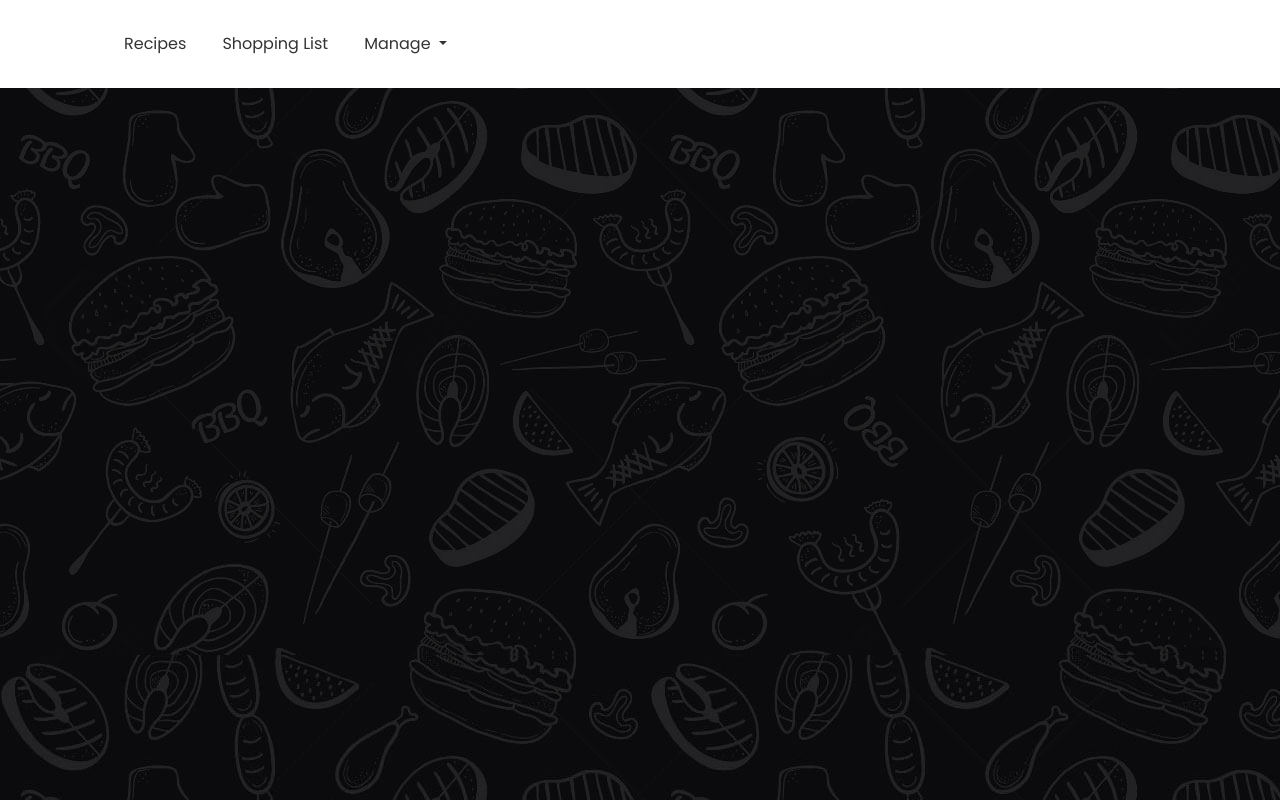
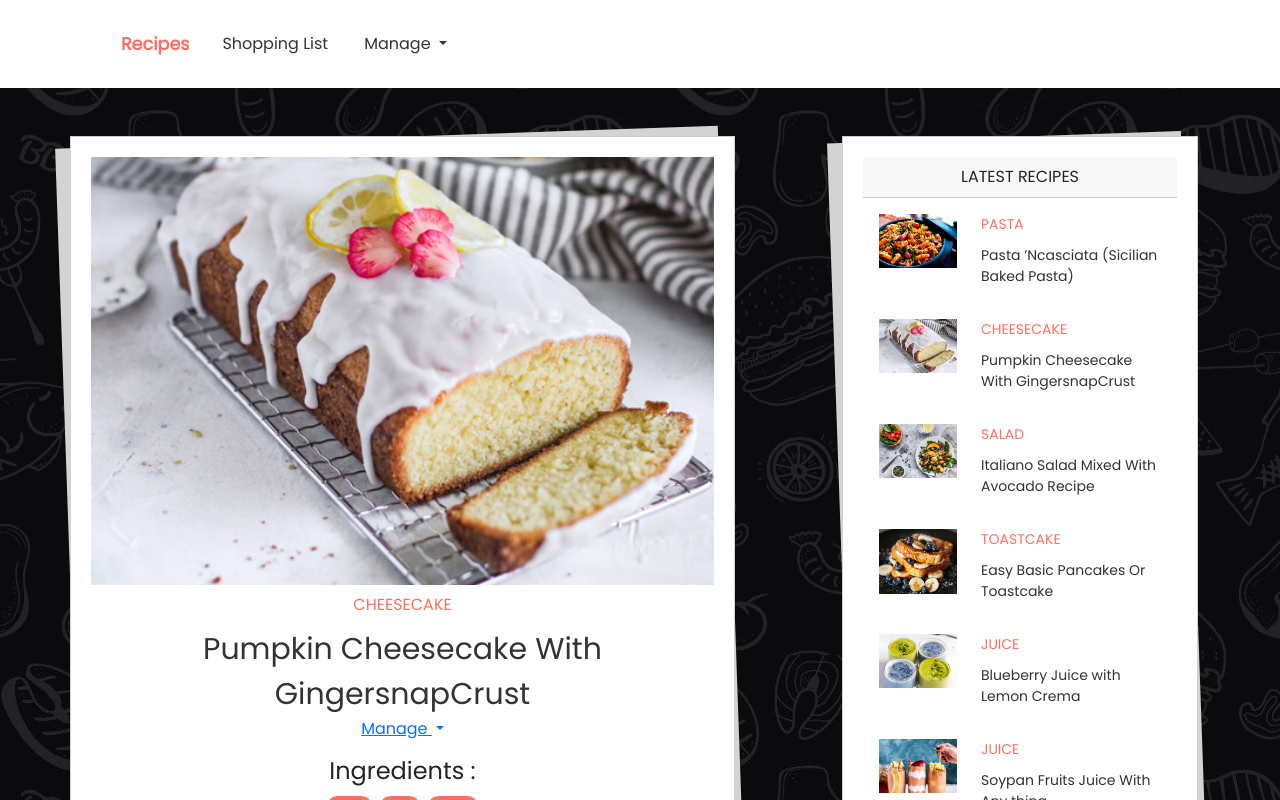
Before and after one commit to ahmedelbaiomy/recipe-book-angular, an Angular app: page /recipes/1 in a window 1280 px wide. Before the commit this address led to /. Shown: the top 800 px of the page. Built offline with nearby package versions, Linux system fonts and the light colour scheme.

Commit message:
seperate single recipe page

```diff
--- a/src/app/app.component.html
+++ b/src/app/app.component.html
@@ -1,6 +1,6 @@
 <app-header></app-header>
 
-<div class="m-5">
+<div class="my-5">
   <router-outlet></router-outlet>
   <!-- <app-recipes></app-recipes> -->
 </div>
--- a/src/app/recipes/recipe-details/recipe-details.component.html
+++ b/src/app/recipes/recipe-details/recipe-details.component.html
@@ -1,5 +1,4 @@
-
-<!-- Modal -->
+<!-- Modal
 <div class="modal fade" id="recipreDetailsModal" #recipreDetailsModal tabindex="-1" aria-labelledby="exampleModalLabel" aria-hidden="true">
   <div class="modal-dialog modal-dialog-centered modal-xl">
     <div class="modal-content">
@@ -32,17 +31,76 @@
                 <div class="dropdown-divider"></div>
                 <a class="dropdown-item text-danger" href="#">Delete</a>
               </div>
-            </div>
+          </div>
           <div class="ingredients mt-3">
             <h4>Ingredients :</h4>
             <span *ngFor="let ingredients of recipeDetails.ingerdients" class="badge rounded-pill mx-1" style="background-color: #ff6f61;">{{ingredients.name}}</span>
           </div>
         </div>
-
-
-
       </div>
 
     </div>
   </div>
+</div> -->
+
+<div class="container ">
+  <div class="row">
+    <div class="card col-md-7">
+      <div class="col-md-12">
+        <div class="img-fluid">
+          <img [src]="recipeDetails.imagePath" width="100%" [alt]="recipeDetails.name">
+        </div>
+      </div>
+
+      <div class="col-md-12 mt-2">
+        <div class="title text-center">
+          {{recipeDetails.name}}
+        </div>
+        <div class="desc text-center">
+          {{recipeDetails.description}}
+        </div>
+        <div class="actionBtn dropdown text-center">
+            <a class="dropdown-toggle w-100 text-end" href="#" id="dropdown" role="button" data-bs-toggle="dropdown" aria-expanded="false">
+              Manage
+            </a>
+            <div class="dropdown-menu dropdown-menu-end" aria-labelledby="dropdown">
+              <a class="dropdown-item" (click)="addToShoppingList(recipeDetails.ingerdients)">Add To Shopping-list</a>
+              <div class="dropdown-divider"></div>
+              <a class="dropdown-item" href="#">Edit</a>
+              <div class="dropdown-divider"></div>
+              <a class="dropdown-item text-danger" href="#">Delete</a>
+            </div>
+        </div>
+        <div class="ingredients mt-3">
+          <h4>Ingredients :</h4>
+          <span *ngFor="let ingredients of recipeDetails.ingerdients" class="badge rounded-pill mx-1" style="background-color: #ff6f61;">{{ingredients.name}}</span>
+        </div>
+      </div>
+    </div>
+
+    <div class="col-md-4 offset-1">
+      <div class="card">
+        <div class="card-header">
+          LATEST RECIPES
+        </div>
+        <div class="card-body" *ngFor="let latest of latestRecipes;let i =index" [routerLink]="['/recipes',i]">
+          <div class="row">
+              <div class="col-md-4">
+                <div class="img-fluid">
+                  <img [src]="latest.imagePath" width="100%" [alt]="latest.name">
+                </div>
+              </div>
+              <div class="col-md-8">
+                <div class="title text-start"  style="font-size: 14px;">
+                  {{latest.name}}
+                </div>
+                <div class="desc text-start" style="font-size: 14px;">
+                  {{latest.description}}
+                </div>
+              </div>
+          </div>
+        </div>
+      </div>
+    </div>
+  </div>
 </div>
--- a/src/app/recipes/recipe-details/recipe-details.component.scss
+++ b/src/app/recipes/recipe-details/recipe-details.component.scss
@@ -1,30 +1,84 @@
-.modal-content  {
-  -webkit-border-radius: 0px !important;
-  -moz-border-radius: 0px !important;
-  border-radius: 0px !important;
+// .modal-content  {
+//   -webkit-border-radius: 0px !important;
+//   -moz-border-radius: 0px !important;
+//   border-radius: 0px !important;
+// }
+// .modal-body{
+//   .title{
+//     font-size: 16px;
+//     color: #ff6f61;
+//     text-transform: uppercase;
+//     margin-bottom: 10px;
+//     margin-top: 10px;
+//     display: block;
+//   }
+//   .desc{
+//     font-size: 20px;
+//     font-weight: 700;
+//     margin-top: 10px;
+//     margin-bottom: 10px;
+
+//   }
+//   .actionBtn{
+//     margin-top: 10px;
+//     margin-bottom: 10px;
+//     a{
+//       text-decoration: none;
+//     color: #333;
+//     }
+//   }
+// }
+
+.card {
+  background-color: rgb(255, 255, 255);
+  text-align: center;
+  padding: 20px;
+  border-radius: 0px;
+  margin-bottom: 30px;
+  cursor: pointer;
 }
-.modal-body{
-  .title{
+
+.card::before {
+  content: '';
+  position: absolute;
+  top: 0px;
+  left: 0px;
+  width: 100%;
+  height: 100%;
+  background-color: lightgray;
+  border-radius: 0px;
+  z-index: -1;
+  transform: rotate(-2deg);
+
+}
+
+.card:hover::before{
+  transform: rotate(2deg);
+}
+.card-image img {
+  width: 100%;
+  height: 180px;
+}
+
+.card-content {
+  padding: 15px;
+}
+
+.title {
   font-size: 16px;
   color: #ff6f61;
   text-transform: uppercase;
   margin-bottom: 10px;
-    margin-top: 10px;
   display: block;
 }
-  .desc{
-    font-size: 20px;
-    font-weight: 700;
-    margin-top: 10px;
-    margin-bottom: 10px;
+
+.desc {
+  font-size: 30px;
+  color: #333;
 
 }
-  .actionBtn{
-    margin-top: 10px;
-    margin-bottom: 10px;
-    a{
-      text-decoration: none;
-    color: #333;
+/*---------------------------------------------*/
+
+.latest_recipes{
+
 }
-  }
-}
--- a/src/app/recipes/recipe-details/recipe-details.component.ts
+++ b/src/app/recipes/recipe-details/recipe-details.component.ts
@@ -1,16 +1,28 @@
-import { Component, Input } from '@angular/core';
+import { Component, Input, OnInit } from '@angular/core';
 import { Recipe } from '../recipe.model';
 import { ShoppingListService } from '../../services/shopping-list.service';
 import { Ingredients } from '../../shared/models/ingredients.model';
+import { RecipeService } from './../../services/recipe.service';
+import { ActivatedRoute, Params } from '@angular/router';
 
 @Component({
   selector: 'app-recipe-details',
   templateUrl: './recipe-details.component.html',
   styleUrl: './recipe-details.component.scss'
 })
-export class RecipeDetailsComponent {
-  @Input() recipeDetails!:Recipe;
-  constructor(private shoppingListService:ShoppingListService){}
+export class RecipeDetailsComponent implements OnInit{
+  recipeDetails!:Recipe;
+  latestRecipes:Recipe[]=[];
+  constructor(private shoppingListService:ShoppingListService,private activatedRoute:ActivatedRoute,private recipeService:RecipeService){}
+
+  ngOnInit(): void {
+    this.activatedRoute.params.subscribe((params:Params)=>{
+      this.recipeDetails = this.recipeService.getRecipeById(+params['id'])
+    })
+
+    this.latestRecipes = this.recipeService.getRecipes();
+
+  }
   addToShoppingList(ingredients:Ingredients[]){
     this.shoppingListService.addIngredients(ingredients);
   }
--- a/src/app/recipes/recipe-list/recipe-item/recipe-item.component.html
+++ b/src/app/recipes/recipe-list/recipe-item/recipe-item.component.html
@@ -1,5 +1,4 @@
-<!-- <p>recipe-item works!</p> -->
-<div class="card" (click)="setRecipeSelected(recipe)">
+<div class="card" [routerLink]="[index]">
   <div class="card-image">
       <img [src]="recipe.imagePath" alt="{{recipe.name}}">
   </div>
--- a/src/app/recipes/recipe-list/recipe-item/recipe-item.component.ts
+++ b/src/app/recipes/recipe-list/recipe-item/recipe-item.component.ts
@@ -9,11 +9,5 @@ import { RecipeService } from '../../../services/recipe.service';
 })
 export class RecipeItemComponent {
   @Input() recipe!: Recipe;
-
-  constructor(private recipeService:RecipeService) {
-
-  }
-  setRecipeSelected(recipe:Recipe){
-    this.recipeService.setRecipe(recipe);
-  }
+  @Input() index!:number;
 }
--- a/src/app/recipes/recipe-list/recipe-list.component.html
+++ b/src/app/recipes/recipe-list/recipe-list.component.html
@@ -4,8 +4,8 @@
 </a>
 <div class="container">
   <div class="row">
-   <div class="col-lg-3 col-md-6 col-sm-1" *ngFor="let recipe of recipes">
-      <app-recipe-item [recipe]="recipe"></app-recipe-item>
+   <div class="col-lg-3 col-md-6 col-sm-1" *ngFor="let recipe of recipes;let i=index">
+      <app-recipe-item [recipe]="recipe" [index]="i"></app-recipe-item>
    </div>
    </div>
  </div>
--- a/src/app/recipes/recipes.component.html
+++ b/src/app/recipes/recipes.component.html
@@ -1,3 +1,3 @@
-<app-recipe-list></app-recipe-list>
-
-<app-recipe-details [recipeDetails]="selectedRecipe"></app-recipe-details>
+<!-- <app-recipe-list></app-recipe-list> -->
+<router-outlet></router-outlet>
+<!-- <app-recipe-details></app-recipe-details> -->
--- a/src/app/services/recipe.service.ts
+++ b/src/app/services/recipe.service.ts
@@ -71,5 +71,8 @@ export class RecipeService {
   setRecipe(recipe:Recipe){
     this.recipeSelected.emit(recipe);
   }
+  getRecipeById(id:number){
+    return this.recipes[id];
+  }
 
 }
```
Also changed, not shown: src/app/app-routing.module.ts (+10 -1 lines), src/assets/images/banner1.jpg (added). Lines whose indentation alone changed are shown as unchanged.
